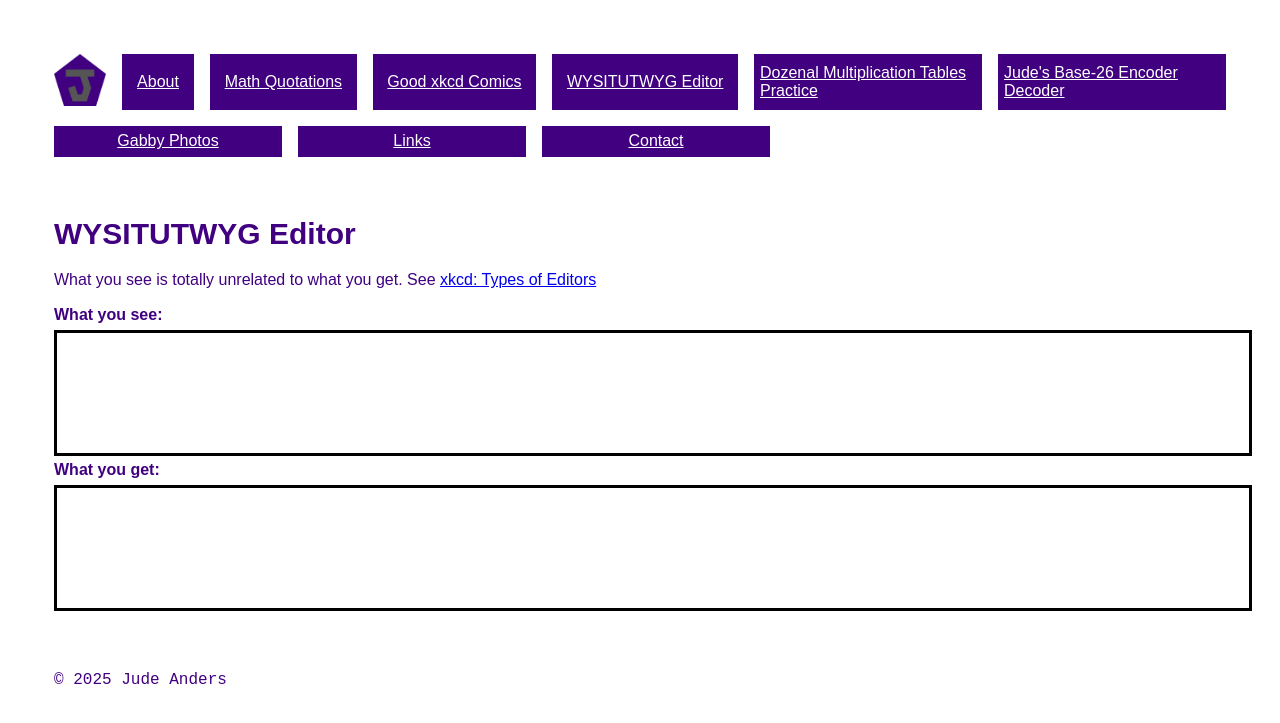
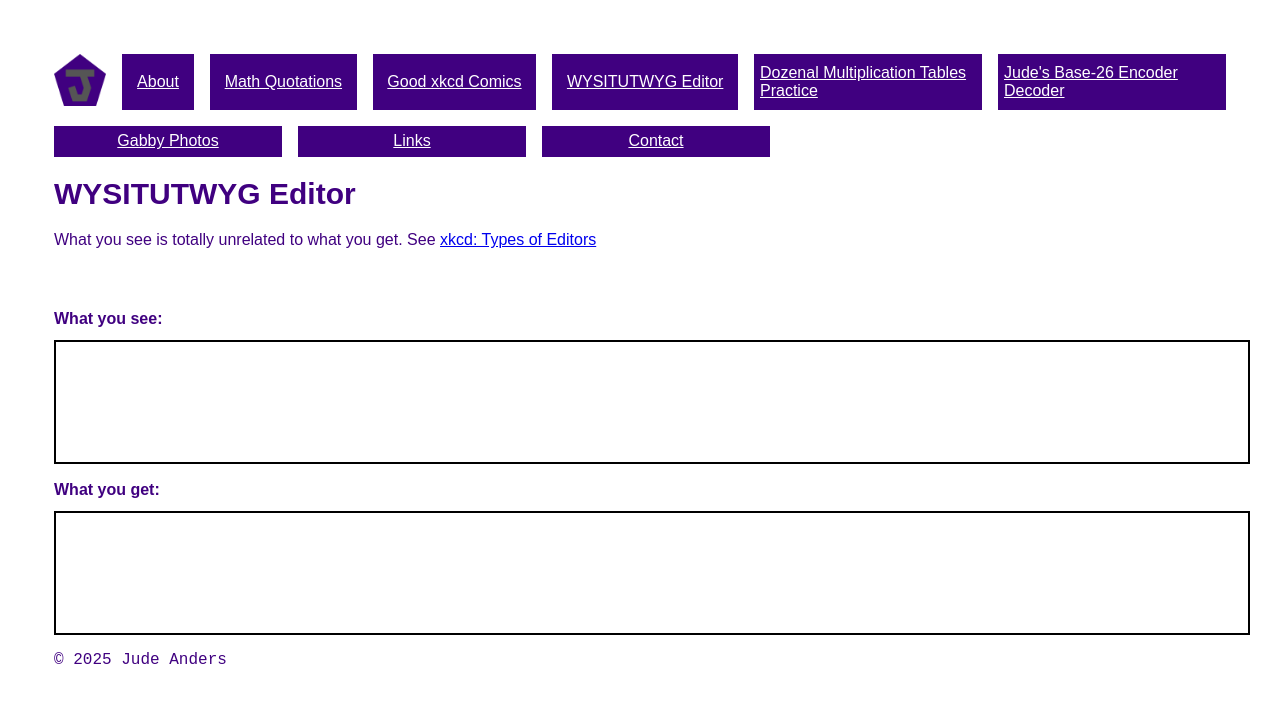
Before and after one commit to 1anderj/judeanders-website, a Jekyll site: the page built from wysitutwyg-editor/index.html, in a window 1280 px wide. Shown: the top 723 px of the page. Built offline with Jekyll 4.4.1, drawn with Linux system fonts in a browser that asks for light colours; some web fonts are replaced.

Commit message:
Fix editor 3

```diff
--- a/assets/styles/styles.css
+++ b/assets/styles/styles.css
@@ -251,20 +251,17 @@ select {
 textarea, .output {
   width: 100%;
   height: 100px;
-  border: 3px solid black;
+  border: 2px solid black;
   padding: 10px;
   font-family: monospace;
   white-space: pre-wrap;
   overflow-y: auto;
   font-size: 14px;
   color: black;
+  margin: 12px 0;
 }
 textarea {
   resize: none;
-  margin-top: 6px;
-}
-.output {
-  margin-top: 6px;
 }
 #editor {
   margin: 60px 0
--- a/wysitutwyg-editor/index.html
+++ b/wysitutwyg-editor/index.html
@@ -2,9 +2,9 @@
 layout: default
 title: WYSITUTWYG Editor
 ---
-<div id="editor">
-    <h1>WYSITUTWYG Editor</h1>
-    <p>What you see is totally unrelated to what you get. See <a href="https://xkcd.com/1341/">xkcd: Types of Editors</a></p>
+<h1>WYSITUTWYG Editor</h1>
+<p>What you see is totally unrelated to what you get. See <a href="https://xkcd.com/1341/">xkcd: Types of Editors</a></p>
+<div id="editor"></div>
     <h2>What you see:</h2>
     <textarea id="input"></textarea>
     <h2>What you get:</h2>
```
